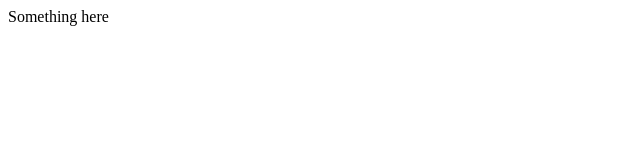
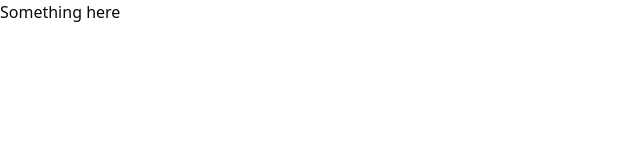
Before and after one commit to akshilverma/secret-santa, a React (Vite) app in the folder frontend-service/: page / in a window 1280 px wide. Shown: the top 160 px of the page, without its empty margins (0-640 px from the left). Built offline with nearby package versions, Linux system fonts and the light colour scheme.

Commit message:
Add shadcn

```diff
--- a/frontend-service/eslint.config.mjs
+++ b/frontend-service/eslint.config.mjs
@@ -7,7 +7,7 @@
 import eslintConfigPrettier from "eslint-config-prettier";
 
 export default tseslint.config(
-    { ignores: ["dist"] },
+    { ignores: ["dist", "vite.config.ts"] },
     {
         extends: [js.configs.recommended, eslintConfigPrettier, ...tseslint.configs.strictTypeChecked],
         files: ["**/*.{ts,tsx}"],
--- a/frontend-service/src/index.css
+++ b/frontend-service/src/index.css
@@ -0,0 +1,100 @@
+@import "tailwindcss";
+
+@plugin "tailwindcss-animate";
+
+@custom-variant dark (&:is(.dark *));
+
+:root {
+    --background: hsl(0 0% 100%);
+    --foreground: hsl(0 0% 3.9%);
+    --card: hsl(0 0% 100%);
+    --card-foreground: hsl(0 0% 3.9%);
+    --popover: hsl(0 0% 100%);
+    --popover-foreground: hsl(0 0% 3.9%);
+    --primary: hsl(0 0% 9%);
+    --primary-foreground: hsl(0 0% 98%);
+    --secondary: hsl(0 0% 96.1%);
+    --secondary-foreground: hsl(0 0% 9%);
+    --muted: hsl(0 0% 96.1%);
+    --muted-foreground: hsl(0 0% 45.1%);
+    --accent: hsl(0 0% 96.1%);
+    --accent-foreground: hsl(0 0% 9%);
+    --destructive: hsl(0 84.2% 60.2%);
+    --destructive-foreground: hsl(0 0% 98%);
+    --border: hsl(0 0% 89.8%);
+    --input: hsl(0 0% 89.8%);
+    --ring: hsl(0 0% 3.9%);
+    --chart-1: hsl(12 76% 61%);
+    --chart-2: hsl(173 58% 39%);
+    --chart-3: hsl(197 37% 24%);
+    --chart-4: hsl(43 74% 66%);
+    --chart-5: hsl(27 87% 67%);
+    --radius: 0.6rem;
+}
+
+.dark {
+    --background: hsl(0 0% 3.9%);
+    --foreground: hsl(0 0% 98%);
+    --card: hsl(0 0% 3.9%);
+    --card-foreground: hsl(0 0% 98%);
+    --popover: hsl(0 0% 3.9%);
+    --popover-foreground: hsl(0 0% 98%);
+    --primary: hsl(0 0% 98%);
+    --primary-foreground: hsl(0 0% 9%);
+    --secondary: hsl(0 0% 14.9%);
+    --secondary-foreground: hsl(0 0% 98%);
+    --muted: hsl(0 0% 14.9%);
+    --muted-foreground: hsl(0 0% 63.9%);
+    --accent: hsl(0 0% 14.9%);
+    --accent-foreground: hsl(0 0% 98%);
+    --destructive: hsl(0 62.8% 30.6%);
+    --destructive-foreground: hsl(0 0% 98%);
+    --border: hsl(0 0% 14.9%);
+    --input: hsl(0 0% 14.9%);
+    --ring: hsl(0 0% 83.1%);
+    --chart-1: hsl(220 70% 50%);
+    --chart-2: hsl(160 60% 45%);
+    --chart-3: hsl(30 80% 55%);
+    --chart-4: hsl(280 65% 60%);
+    --chart-5: hsl(340 75% 55%);
+}
+
+@theme inline {
+    --color-background: var(--background);
+    --color-foreground: var(--foreground);
+    --color-card: var(--card);
+    --color-card-foreground: var(--card-foreground);
+    --color-popover: var(--popover);
+    --color-popover-foreground: var(--popover-foreground);
+    --color-primary: var(--primary);
+    --color-primary-foreground: var(--primary-foreground);
+    --color-secondary: var(--secondary);
+    --color-secondary-foreground: var(--secondary-foreground);
+    --color-muted: var(--muted);
+    --color-muted-foreground: var(--muted-foreground);
+    --color-accent: var(--accent);
+    --color-accent-foreground: var(--accent-foreground);
+    --color-destructive: var(--destructive);
+    --color-destructive-foreground: var(--destructive-foreground);
+    --color-border: var(--border);
+    --color-input: var(--input);
+    --color-ring: var(--ring);
+    --color-chart-1: var(--chart-1);
+    --color-chart-2: var(--chart-2);
+    --color-chart-3: var(--chart-3);
+    --color-chart-4: var(--chart-4);
+    --color-chart-5: var(--chart-5);
+    --radius-sm: calc(var(--radius) - 4px);
+    --radius-md: calc(var(--radius) - 2px);
+    --radius-lg: var(--radius);
+    --radius-xl: calc(var(--radius) + 4px);
+}
+
+@layer base {
+    * {
+        @apply border-border outline-ring/50;
+    }
+    body {
+        @apply bg-background text-foreground;
+    }
+}
--- /dev/null
+++ b/frontend-service/src/lib/utils.ts
@@ -0,0 +1,6 @@
+import { clsx, type ClassValue } from "clsx";
+import { twMerge } from "tailwind-merge";
+
+export function cn(...inputs: ClassValue[]) {
+    return twMerge(clsx(inputs));
+}
--- a/frontend-service/tsconfig.node.json
+++ b/frontend-service/tsconfig.node.json
@@ -18,7 +18,8 @@
         "noUnusedLocals": true,
         "noUnusedParameters": true,
         "noFallthroughCasesInSwitch": true,
-        "noUncheckedSideEffectImports": true
+        "noUncheckedSideEffectImports": true,
+        "noImplicitAny": true
     },
     "include": ["vite.config.ts"]
 }
--- a/frontend-service/vite.config.ts
+++ b/frontend-service/vite.config.ts
@@ -1,6 +1,7 @@
 import { defineConfig } from "vite";
 import react from "@vitejs/plugin-react";
 import tailwindcss from "@tailwindcss/vite";
+import path from "path";
 
 // https://vite.dev/config/
 export default defineConfig({
@@ -12,4 +13,9 @@
         }),
         tailwindcss(),
     ],
+    resolve: {
+        alias: {
+            "@": path.resolve(__dirname, "./src"),
+        },
+    },
 });
```
Also changed, not shown: frontend-service/package.json (+7 -1 lines), frontend-service/tsconfig.app.json (+10 -1 lines), frontend-service/tsconfig.json (+8 -1 lines), frontend-service/components.json (added), 1 other file (tests, documents, lock files or other folders).
